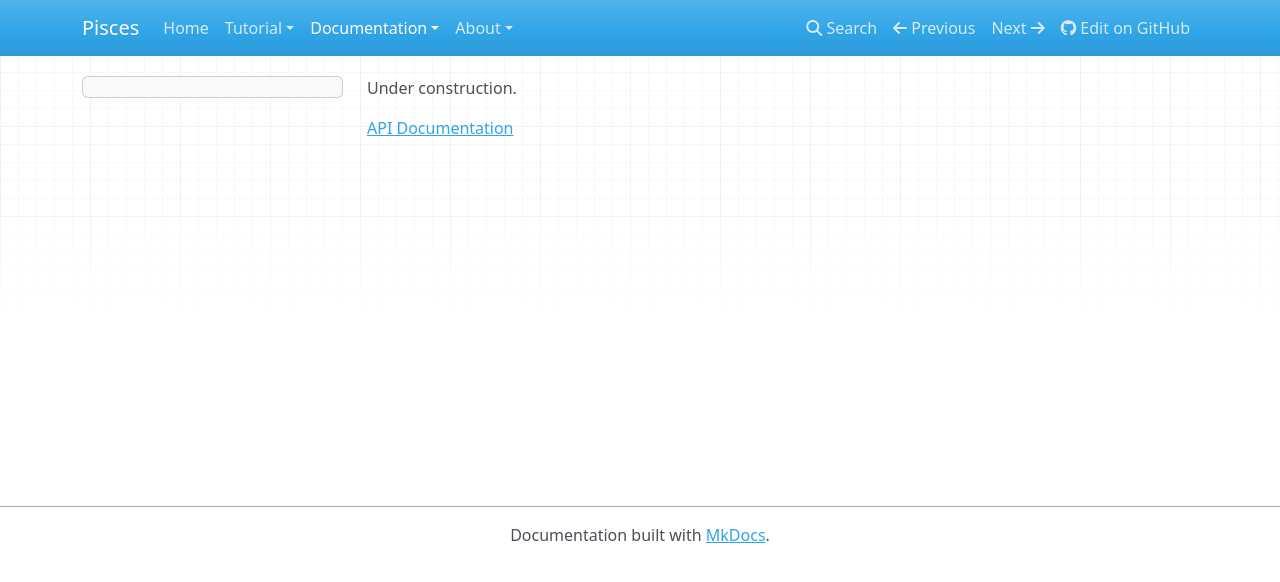
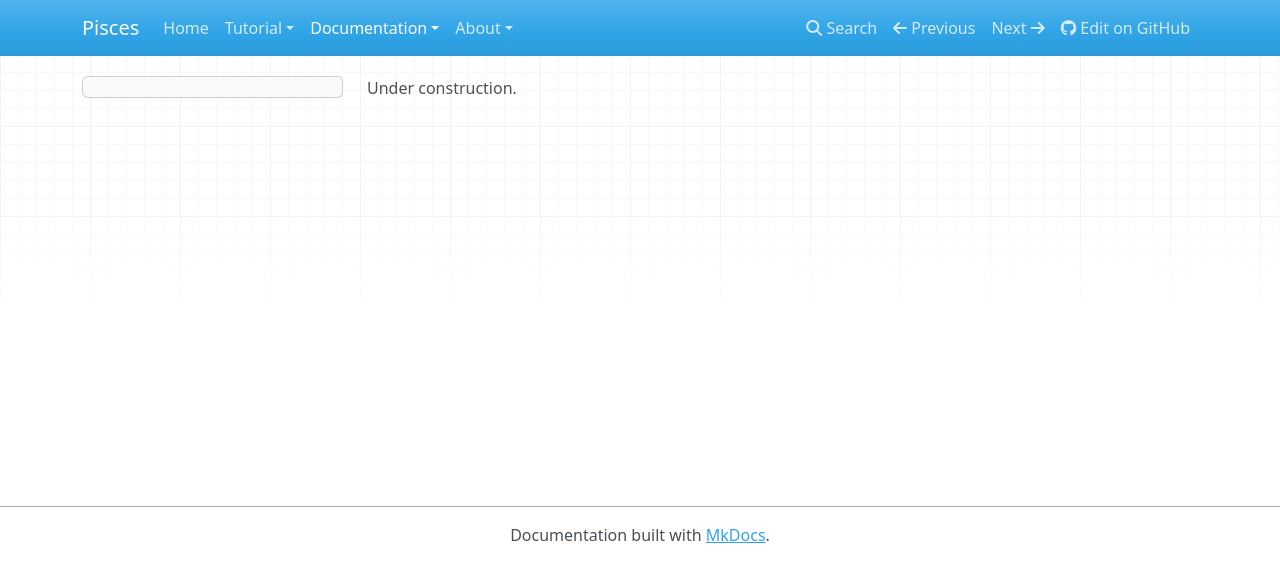
Before and after one commit to LANL-Seismoacoustics/pisces, an MkDocs documentation site: the page built from docs/source/pisces.md, in a window 1280 px wide. Shown: the top 582 px of the page. Built offline with MkDocs 1.6.1, drawn with Linux system fonts in a browser that asks for light colours; nearby versions of some CDN libraries; old or Windows-style settings are respelled for this version of MkDocs.

Commit message:
Remove API Docs link.

```diff
--- a/docs/source/pisces.md
+++ b/docs/source/pisces.md
@@ -1,3 +1 @@
 Under construction.
-
-[API Documentation](https://raw.github.com/jkmacc-LANL/pisces/dev/docs/data/apidoc/_build/html/index.html "API Documentation")
```
